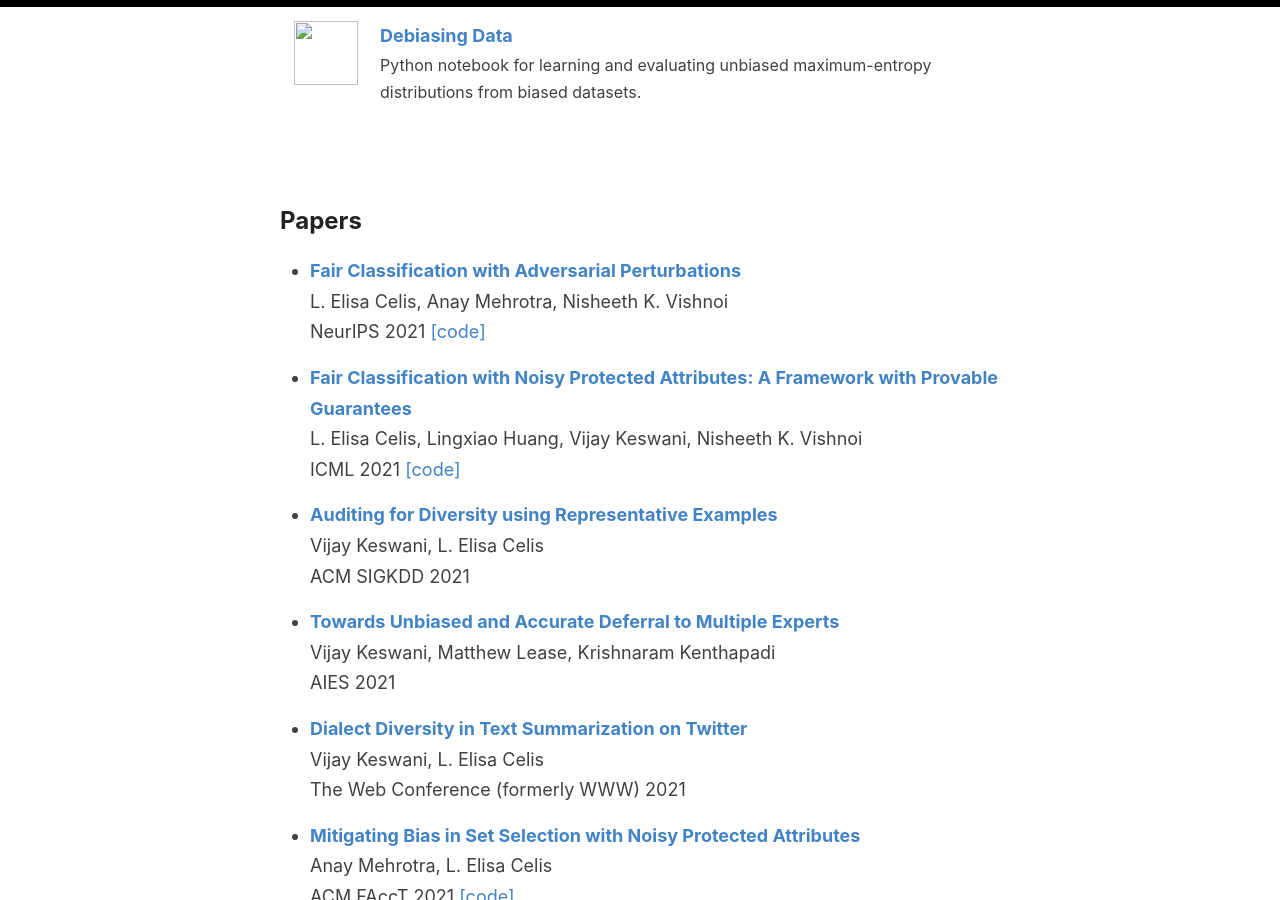
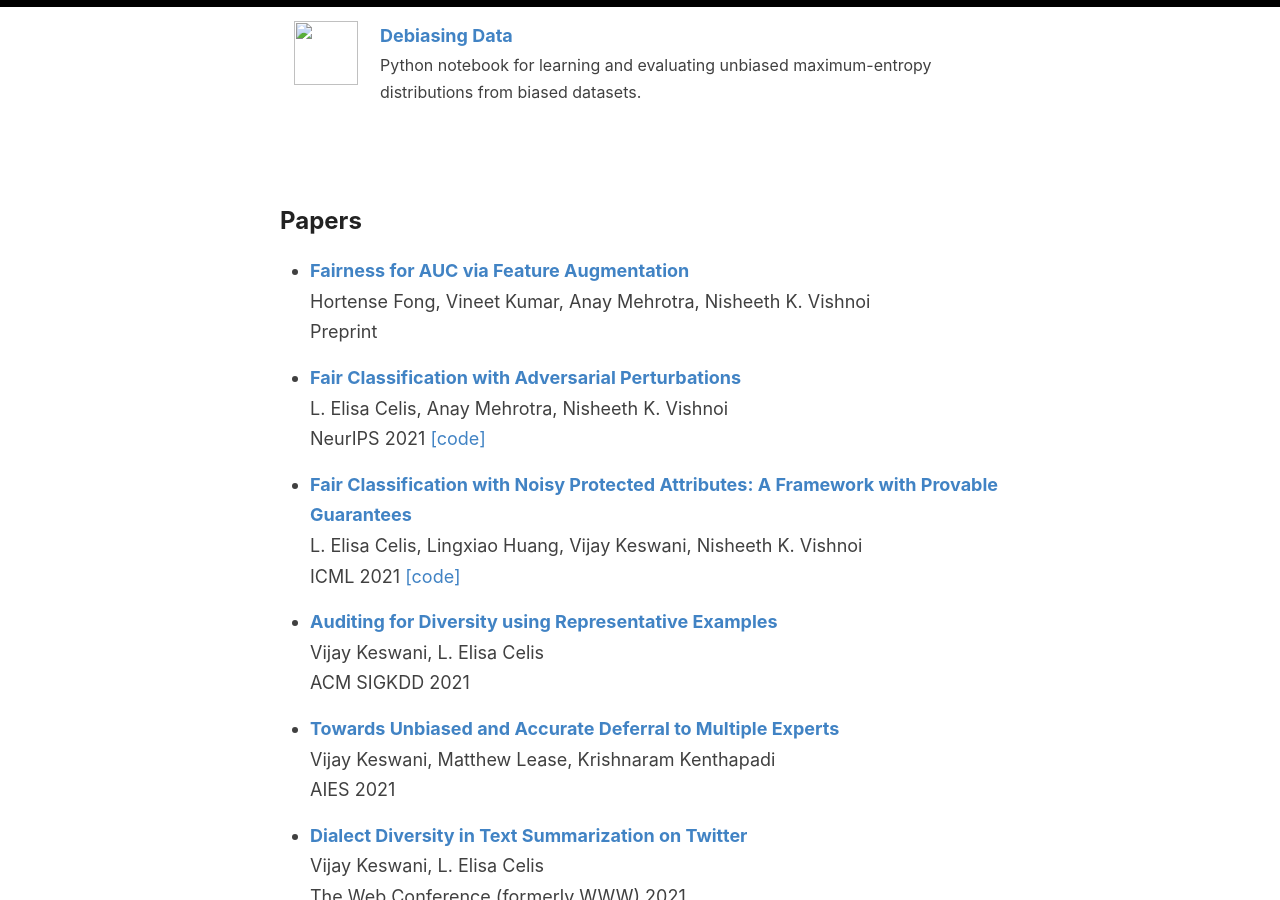
Before and after one commit to controlling-bias/controlling-bias.github.io, a Jekyll site: the page built from _posts/2020-07-23-papers.md, in a window 1280 px wide and 900 px high, scrolled down 1303 px. Built offline with Jekyll 4.4.1, drawn with Linux system fonts in a browser that asks for light colours.

Commit message:
Update 2020-07-23-papers.md

```diff
--- a/_posts/2020-07-23-papers.md
+++ b/_posts/2020-07-23-papers.md
@@ -1,6 +1,10 @@
 ---
 layout: default
 ---
+
+*	[<b>Fairness for AUC via Feature Augmentation</b>](https://arxiv.org/abs/2111.12823)\\
+	Hortense Fong, Vineet Kumar, Anay Mehrotra, Nisheeth K. Vishnoi\\
+	Preprint
 
 *	[<b>Fair Classification with Adversarial Perturbations</b>](https://arxiv.org/abs/2106.05964)\\
 	L. Elisa Celis, Anay Mehrotra, Nisheeth K. Vishnoi\\
```
